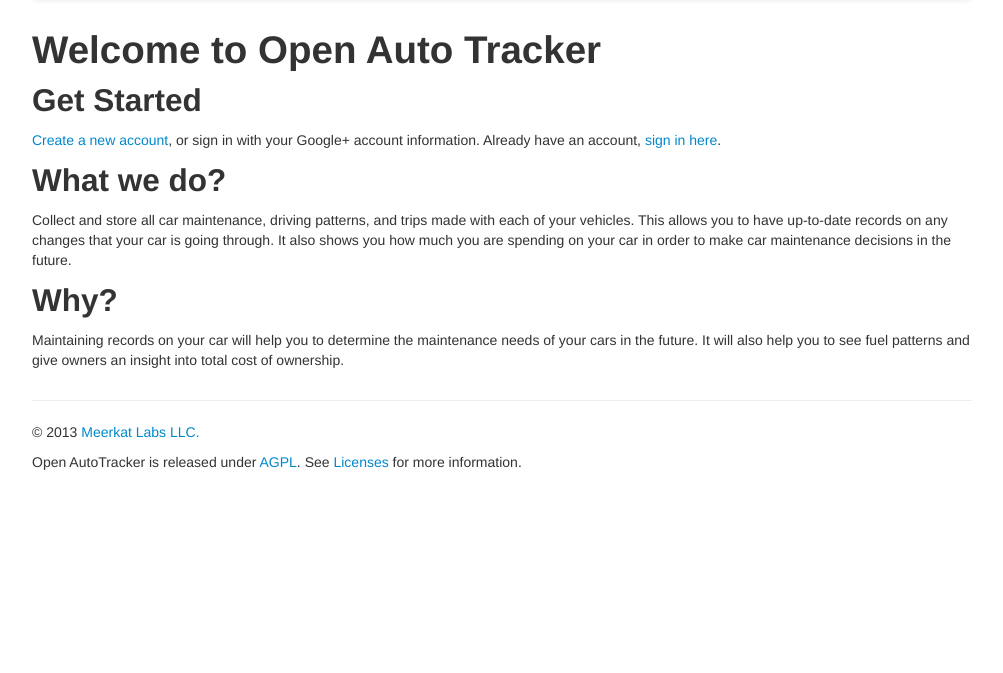
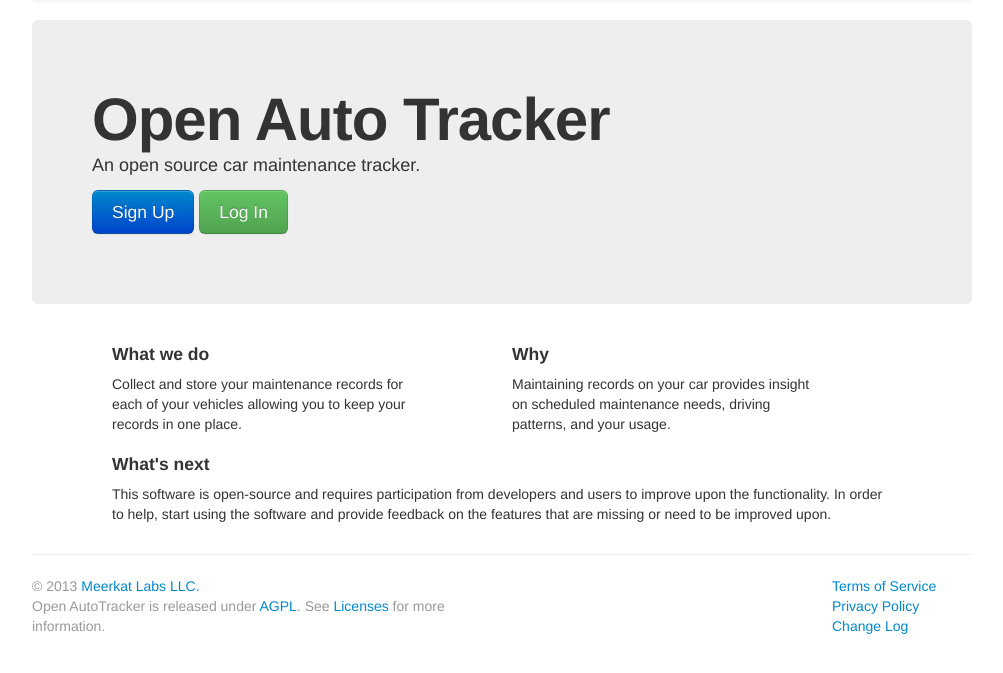
Before and after one commit to MeerkatLabs/openautotracker, a Django app: page / in a window 1280 px wide. Shown: the part 42-715 px from the top of the page, without its empty margins (138-1141 px from the left). Run offline with Django 3.2, Linux system fonts and the light colour scheme; some libraries are stand-ins or nearby versions.

Commit message:
Adding static pages to application.
Changelog, Privacy Policy, Terms of Service.
Updating the URLs and the site_base to provide links to the new static pages.
Cleaned up the formatting and display of the landing page.

```diff
--- a/automaintenanceweb/openautotracker/views.py
+++ b/automaintenanceweb/openautotracker/views.py
@@ -16,3 +16,15 @@ class LandingPage(TemplateView):
             return HttpResponseRedirect(reverse('auto_maintenance_car_list'))
 
         return super(LandingPage, self).get(request, *args, **kwargs)
+
+
+class PrivacyPage(TemplateView):
+    template_name = "privacy.html"
+
+
+class ChangeLogPage(TemplateView):
+    template_name = "changelog.html"
+
+
+class TermsOfServicePage(TemplateView):
+    template_name = "termsofservice.html"
--- a/automaintenanceweb/templates/landing.html
+++ b/automaintenanceweb/templates/landing.html
@@ -2,28 +2,45 @@
 
 {% block body %}
 
-    <h1>Welcome to Open Auto Tracker</h1>
+    <div class="hero-unit">
+        <h1>Open Auto Tracker</h1>
 
-    <h2>Get Started</h2>
+        <p>An open source car maintenance tracker.</p>
         <p>
-        <a href="{%  url 'account_signup' %}">Create a new account</a>, or sign in with your Google+ account information.
-        Already have an account, <a href="{% url 'account_login' %}">sign in here</a>.
+            <a class="btn btn-large btn-primary" href="{% url 'account_signup' %}">Sign Up</a>
+            <a class="btn btn-large btn-success" href="{% url 'account_login' %}">Log In</a>
         </p>
 
-    <h2>What we do?</h2>
+    </div>
+
+    <div class="row">
+        <div class="span4 offset1">
+            <h4>What we do</h4>
             <p>
-        Collect and store all car maintenance, driving patterns, and trips made
-        with each of your vehicles.  This allows you to have up-to-date records
-        on any changes that your car is going through.  It also shows you how
-        much you are spending on your car in order to make car maintenance
-        decisions in the future.
+                Collect and store your maintenance records for each of your
+                vehicles allowing you to keep your records in one place.
             </p>
+        </div>
 
-    <h2>Why?</h2>
+        <div class="span4 offset1">
+            <h4>Why</h4>
             <p>
-        Maintaining records on your car will help you to determine the maintenance
-        needs of your cars in the future.  It will also help you to see fuel
-        patterns and give owners an insight into total cost of ownership.
+                Maintaining records on your car provides insight on scheduled
+                maintenance needs, driving patterns, and your usage.
             </p>
+        </div>
+    </div>
+
+    <div class="row">
+        <div class="span10 offset1">
+            <h4>What's next</h4>
+            <p>
+                This software is open-source and requires participation from developers and
+                users to improve upon the functionality.  In order to help, start using the
+                software and provide feedback on the features that are missing or need to be
+                improved upon.
+            </p>
+        </div>
+    </div>
 
 {% endblock %}
--- a/automaintenanceweb/templates/site_base.html
+++ b/automaintenanceweb/templates/site_base.html
@@ -17,8 +17,13 @@
 
     <div class="navbar">
         <div class="navbar-inner">
-            <a class="brand" href="{% url 'auto_maintenance_car_list' %}">
-                {% block brand %}Open Auto Tracker{% endblock %}</a>
+            <a class="brand"
+               {% if user.is_authenticated %}
+               href="{% url 'auto_maintenance_car_list' %}"
+               {% else %}
+               href="{% url 'landing' %}"
+               {% endif %}
+            >{% block brand %}Open Auto Tracker{% endblock %}</a>
 
             {% if user.is_authenticated %}
                 <ul class="nav" role="navigation">
@@ -106,14 +111,27 @@
 
     <footer class="footer">
         <div class="container">
-            <p>&copy; 2013 <a href="http://meerkatlabsllc.com">Meerkat Labs
-                LLC.</a></p>
+            <div class="row">
+                <div class="span6">
+                    <p class="muted">&copy; 2013 <a href="http://meerkatlabsllc.com">Meerkat Labs
+                                                                       LLC.</a><br/>
 
-            <p>Open AutoTracker is released under
-                <a href="https://www.gnu.org/licenses/agpl-3.0.html">AGPL</a>.
-                See <a href="{% url 'license_list' %}">Licenses</a> for more
-                information.
-            </p>
+                    Open AutoTracker is released under
+                        <a href="https://www.gnu.org/licenses/agpl-3.0.html">AGPL</a>.
+                       See <a href="{% url 'license_list' %}">Licenses</a> for more
+                       information.
+                    </p>
+                </div>
+
+                <span class="span2 offset4">
+                    <ul class="unstyled">
+                        <li><a href="{% url 'termsofservice' %}">Terms of Service</a></li>
+                        <li><a href="{% url 'privacy' %}">Privacy Policy</a></li>
+                        <li><a href="{% url 'changelog' %}">Change Log</a></li>
+                    </ul>
+                </span>
+            </div>
+
         </div>
     </footer>
 
--- a/automaintenanceweb/urls.py
+++ b/automaintenanceweb/urls.py
@@ -1,5 +1,6 @@
 from django.conf.urls import patterns, include, url
-from automaintenanceweb.openautotracker.views import LandingPage
+from automaintenanceweb.openautotracker.views import LandingPage, PrivacyPage
+from automaintenanceweb.openautotracker.views import ChangeLogPage, TermsOfServicePage
 
 # Uncomment the next two lines to enable the admin:
 from django.contrib import admin
@@ -26,5 +27,8 @@ urlpatterns = patterns('',
     url(r'^account/', include('account.urls')),
 
     url(r'^$', LandingPage.as_view(), name='landing'),
+    url(r'^privacy/$', PrivacyPage.as_view(), name='privacy'),
+    url(r'^changelog/$', ChangeLogPage.as_view(), name='changelog'),
+    url(r'^terms/$', TermsOfServicePage.as_view(), name='termsofservice'),
 
 )
```
Also changed, not shown: automaintenanceweb/templates/changelog.html (added, +30 -0 lines), automaintenanceweb/templates/privacy.html (added, +54 -0 lines), automaintenanceweb/templates/termsofservice.html (added, +54 -0 lines). Lines whose indentation alone changed are shown as unchanged.
